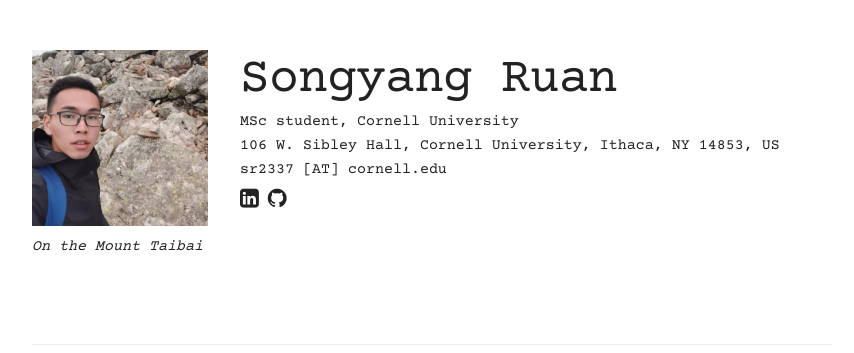
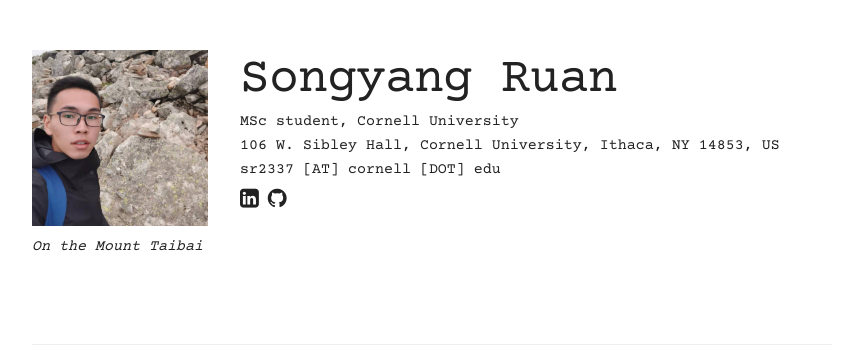
Before and after one commit to Horatioj/Horatioj.github.io, a Jekyll site: the page built from index.html, in a window 1280 px wide and 900 px high. Shown: the top 353 px of the window, without its empty margins (208-1062 px from the left). Built offline with Jekyll 4.4.1, drawn with Linux system fonts in a browser that asks for light colours; some of the changed text lies outside the part shown.

Commit message:
Update main_info.yaml

```diff
--- a/_data/main_info.yaml
+++ b/_data/main_info.yaml
@@ -1,6 +1,6 @@
 name: "Songyang Ruan"
 title: "MSc student, Cornell University"
-email: "sr2337 [AT] cornell.edu"
+email: "sr2337 [AT] cornell [DOT] edu"
 address: "106 W. Sibley Hall, Cornell University, Ithaca, NY 14853, US"
 profile_pic: "/assets/profile-pics/selfie.jpg"
 linkedin: "https://www.linkedin.com/in/horatioj/"
```
